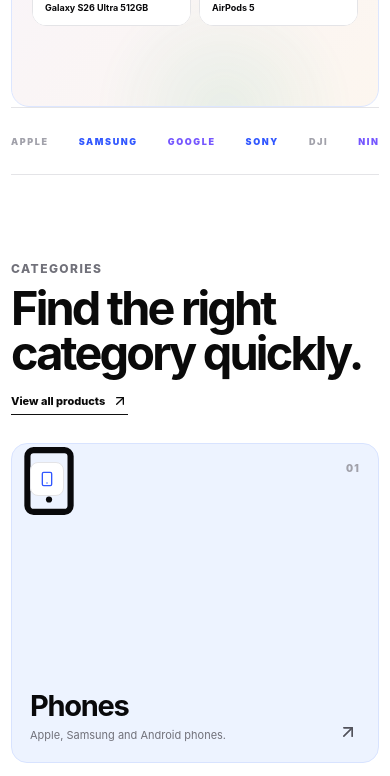
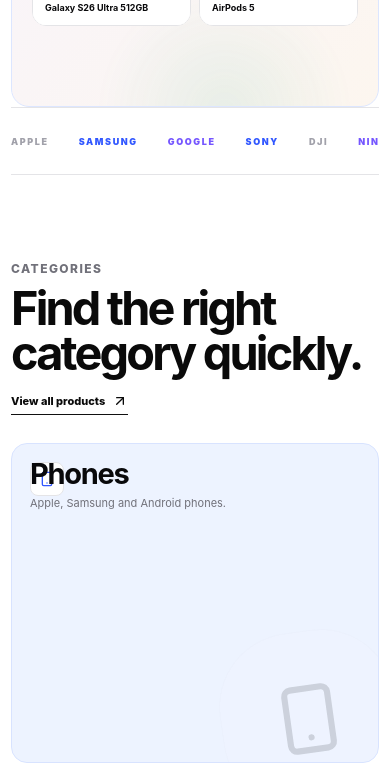
Before and after one commit to growwithaccolade-sketch/techman-amt-2026, a Next.js app: page / in a window 390 px wide. Shown: the part 1156-1932 px from the top of the page. Built offline with nearby package versions, Linux system fonts and the light colour scheme; no server answers; grey boxes are pictures that could not be loaded.

Commit message:
Polish live homepage visuals and make remote images immediately visible

```diff
--- a/app/globals.css
+++ b/app/globals.css
@@ -3359,3 +3359,160 @@ body{background:#fff}
   .productArtworkGlyph span{font-size:26px}
   .premiumProductMedia .productArtworkCopy{max-width:70%}
 }
+
+
+/* =========================================================
+   LIVE DEPLOYMENT VISUAL CORRECTIONS
+   ========================================================= */
+.productRemoteImage{
+  opacity:1!important;
+  transform:none!important;
+}
+.productRemoteImage.isLoaded{
+  opacity:1!important;
+  transform:none!important;
+}
+
+.brandLogo img{
+  width:190px!important;
+}
+.premiumFooter .brandLogo img{
+  width:202px!important;
+}
+
+.collectionTile{
+  overflow:hidden;
+  isolation:isolate;
+}
+.collectionTileTop,
+.collectionTileCopy,
+.collectionArrow{
+  position:relative;
+  z-index:3;
+}
+.categoryVisual{
+  position:absolute;
+  right:-8%;
+  bottom:-18%;
+  width:54%;
+  aspect-ratio:1;
+  display:grid;
+  place-items:center;
+  border-radius:42%;
+  color:currentColor;
+  opacity:.14;
+  transform:rotate(-8deg);
+  background:rgba(255,255,255,.5);
+  border:1px solid rgba(15,23,42,.08);
+  z-index:1;
+}
+.collectionTile:hover .categoryVisual{
+  transform:rotate(-4deg) translateY(-5px) scale(1.03);
+  opacity:.2;
+}
+.categoryVisual{
+  transition:transform .42s cubic-bezier(.2,.8,.2,1),opacity .3s ease;
+}
+
+.dealEditorialItem{
+  grid-template-columns:34px 48px 1fr auto!important;
+  align-items:center;
+}
+.dealEditorialIcon{
+  width:44px;
+  height:44px;
+  display:grid;
+  place-items:center;
+  border-radius:14px;
+  color:#fff;
+  background:rgba(255,255,255,.09);
+  border:1px solid rgba(255,255,255,.12);
+}
+.dealEditorialItem b{
+  color:#aeb9db;
+  font-size:8px;
+  letter-spacing:.09em;
+  text-transform:uppercase;
+}
+
+.creatorEditorialVisual{
+  min-height:560px;
+  display:grid;
+  place-items:center;
+  position:relative;
+  overflow:hidden;
+  background:
+    radial-gradient(circle at 28% 24%,rgba(117,86,255,.28),transparent 28%),
+    radial-gradient(circle at 74% 72%,rgba(31,166,122,.22),transparent 30%),
+    linear-gradient(145deg,#111a35 0%,#172146 56%,#202a58 100%);
+}
+.creatorEditorialVisual:before,
+.creatorEditorialVisual:after{
+  content:"";
+  position:absolute;
+  border-radius:50%;
+  border:1px solid rgba(255,255,255,.08);
+  pointer-events:none;
+}
+.creatorEditorialVisual:before{
+  width:420px;
+  height:420px;
+}
+.creatorEditorialVisual:after{
+  width:560px;
+  height:560px;
+}
+.creatorVisualCore{
+  width:170px;
+  height:170px;
+  display:grid;
+  place-items:center;
+  border-radius:42px;
+  color:#fff;
+  background:linear-gradient(145deg,var(--brand-cobalt),var(--brand-violet));
+  box-shadow:0 28px 70px rgba(0,0,0,.28);
+  transform:rotate(-6deg);
+  z-index:2;
+}
+.creatorVisualChip{
+  position:absolute;
+  z-index:3;
+  display:flex;
+  align-items:center;
+  gap:9px;
+  padding:12px 14px;
+  border-radius:14px;
+  color:#fff;
+  background:rgba(255,255,255,.09);
+  border:1px solid rgba(255,255,255,.13);
+  backdrop-filter:blur(12px);
+  font-size:9px;
+  font-weight:900;
+  letter-spacing:.05em;
+  text-transform:uppercase;
+}
+.creatorChipOne{left:10%;top:20%}
+.creatorChipTwo{right:10%;top:33%}
+.creatorChipThree{left:18%;bottom:15%}
+
+@media(max-width:900px){
+  .brandLogo img{width:168px!important}
+  .creatorEditorialVisual{min-height:440px}
+}
+@media(max-width:760px){
+  .brandLogo img{width:146px!important}
+  .premiumFooter .brandLogo img{width:168px!important}
+  .categoryVisual{
+    width:48%;
+    right:-5%;
+    bottom:-14%;
+  }
+  .dealEditorialItem{
+    grid-template-columns:28px 42px 1fr auto!important;
+  }
+  .creatorEditorialVisual{min-height:390px}
+  .creatorVisualCore{width:132px;height:132px;border-radius:34px}
+  .creatorChipOne{left:6%;top:18%}
+  .creatorChipTwo{right:5%;top:40%}
+  .creatorChipThree{left:10%;bottom:12%}
+}
```
